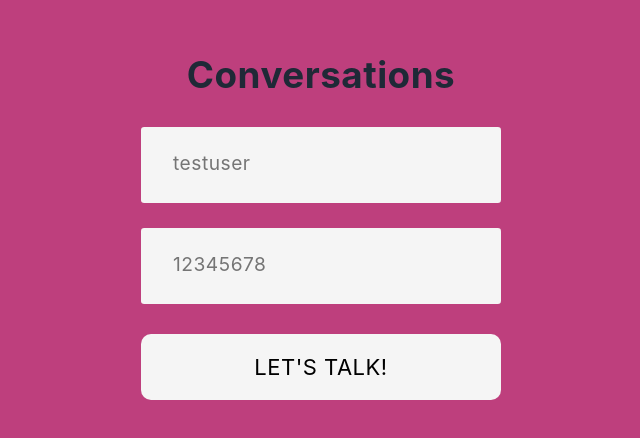
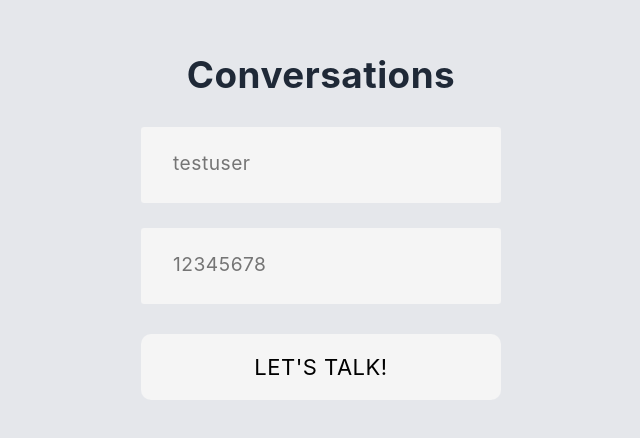
Before and after one commit to thevinayysharma/Converzations, a React (Create React App) app: page / in a window 1280 px wide. Shown: the part 172-610 px from the top of the page, without its empty margins (319-959 px from the left). Built offline with nearby package versions, Linux system fonts and the light colour scheme.

Commit message:
Update App.css

```diff
--- a/src/App.css
+++ b/src/App.css
@@ -221,7 +221,8 @@
     justify-content: center;
     align-items: center;
     background: #DDD6FE;
-    animation: bganimation 4s infinite;
+    animation: bganimation 6s infinite;
+    animation-timing-function: ease-in;
   }
 
 
```
